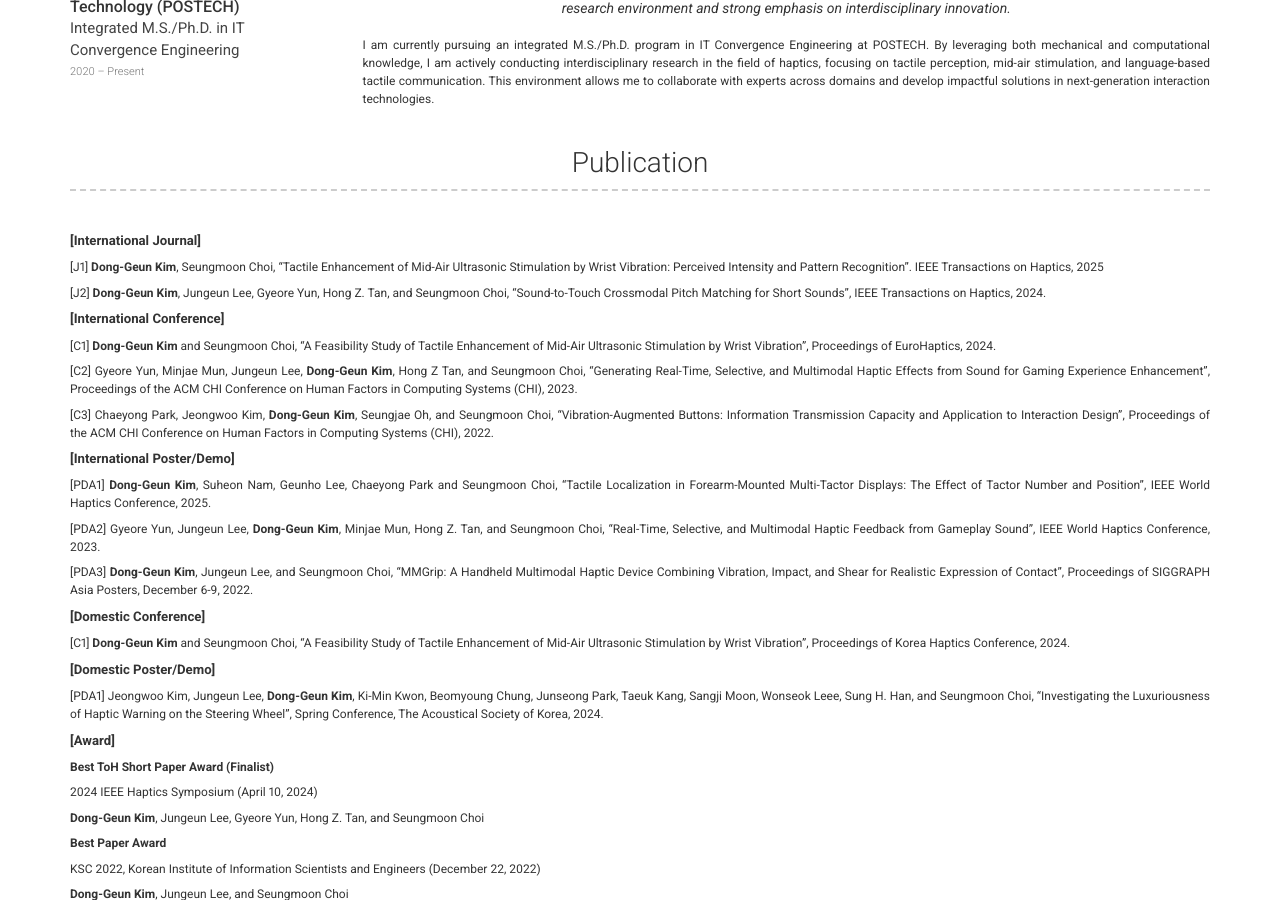
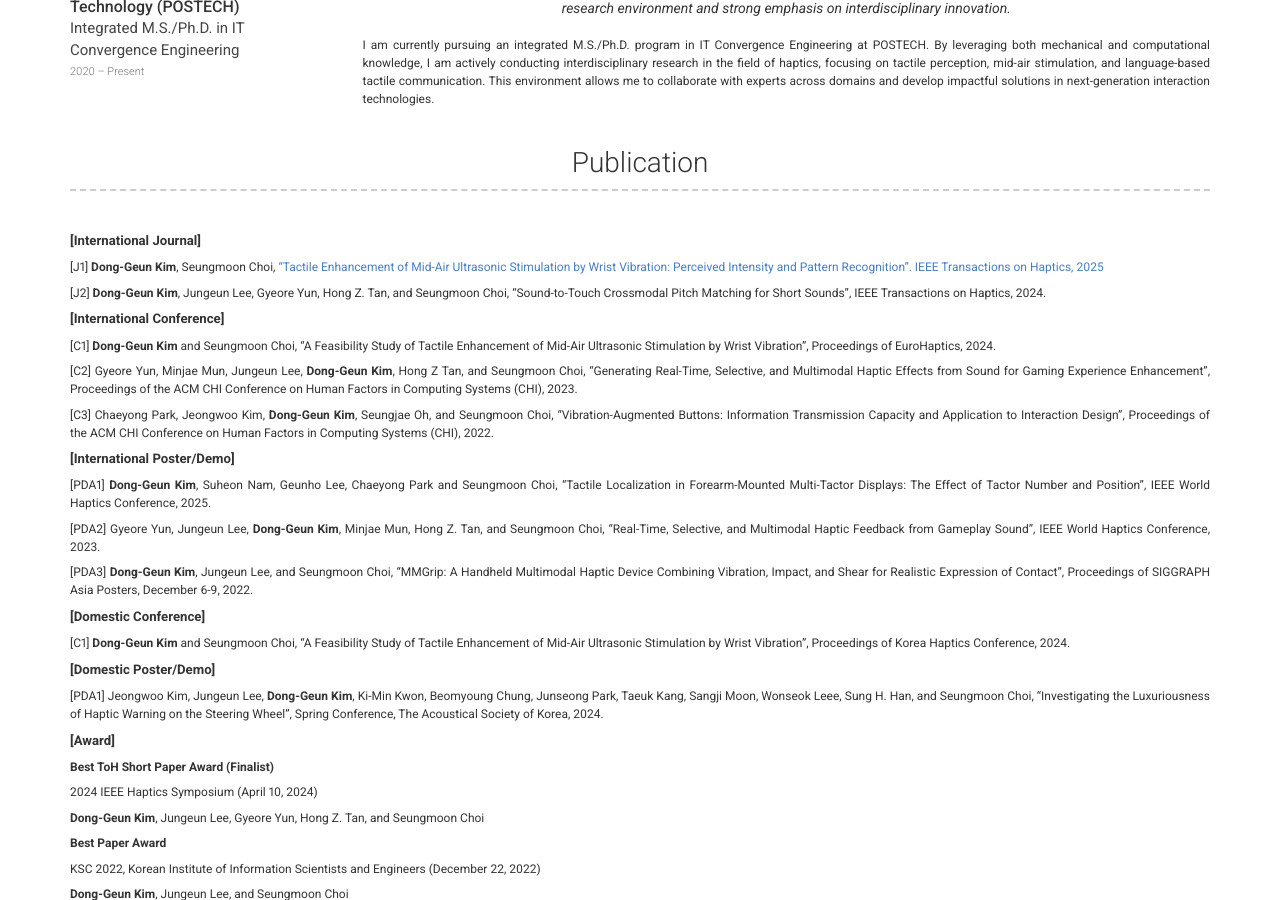
Before and after one commit to DGKIM94/dgkim94.github.io, a Jekyll site: the page built from index.md, in a window 1280 px wide and 900 px high, scrolled down 1932 px. Built offline with Jekyll 4.4.1, drawn with Linux system fonts in a browser that asks for light colours; nearby versions of some CDN libraries; part of the change alters nothing that is shown.

```diff
--- a/_config.yml
+++ b/_config.yml
@@ -154,7 +154,7 @@ content:
     content: | # this will include new lines to allow paragraphs
       <strong style="font-size: 1.1em;">[International Journal]</strong>
 
-      [J1] <strong>Dong-Geun Kim</strong>, Seungmoon Choi, "Tactile Enhancement of Mid-Air Ultrasonic Stimulation by Wrist Vibration: Perceived Intensity and Pattern Recognition". IEEE Transactions on Haptics, 2025
+      [J1] <strong>Dong-Geun Kim</strong>, Seungmoon Choi, <a href="https://ieeexplore.ieee.org/document/11045208" target="_blank">"Tactile Enhancement of Mid-Air Ultrasonic Stimulation by Wrist Vibration: Perceived Intensity and Pattern Recognition". IEEE Transactions on Haptics, 2025
 
       [J2] <strong>Dong-Geun Kim</strong>, Jungeun Lee, Gyeore Yun, Hong Z. Tan, and Seungmoon Choi, "Sound-to-Touch Crossmodal Pitch Matching for Short Sounds", IEEE Transactions on Haptics, 2024.
 
```
